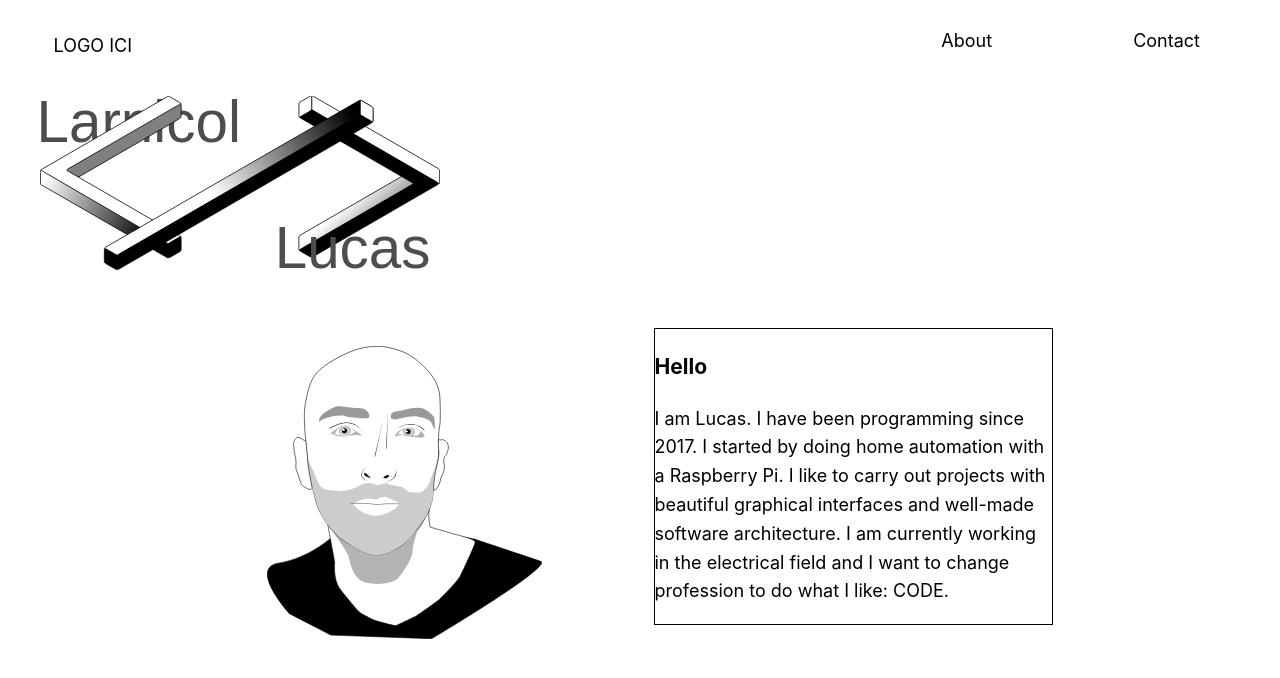
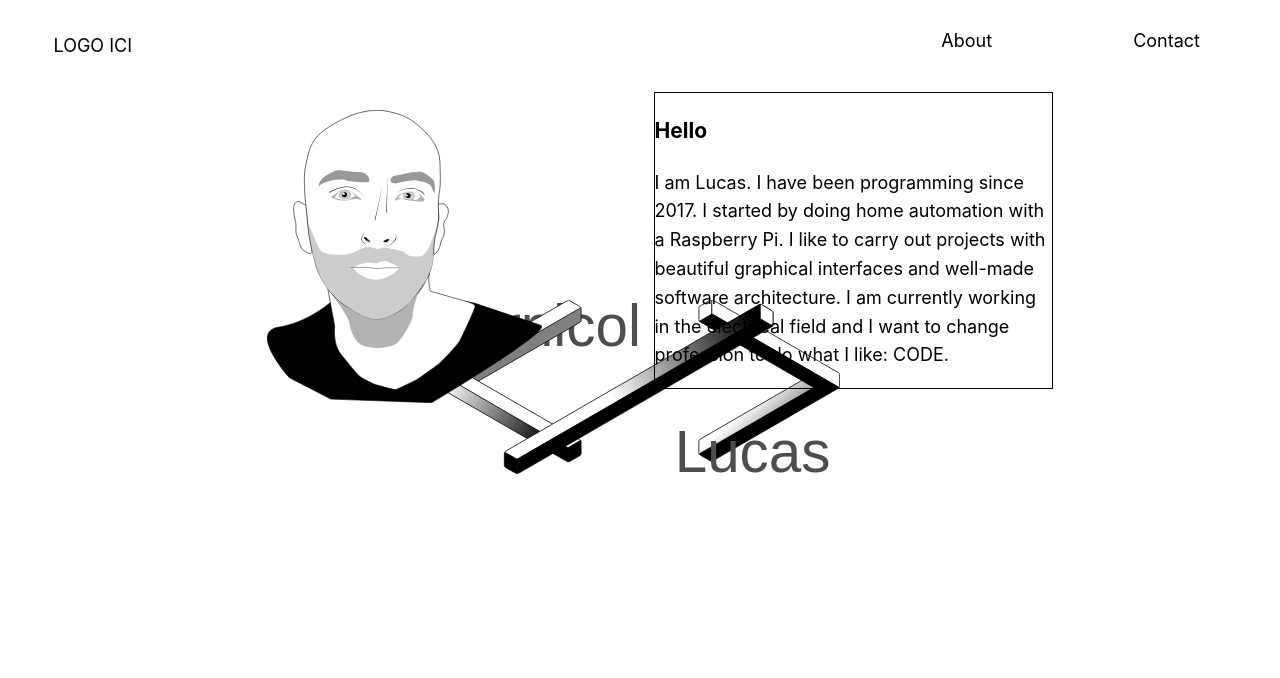
Before and after one commit to LarnicolLucas/PortFolio-React, a Next.js app in the folder nextjs-blog/: page / in a window 1280 px wide. Shown: the top 678 px of the page. Built offline with nearby package versions, Linux system fonts and the light colour scheme.

Commit message:
center anim logo

```diff
--- a/nextjs-blog/components/intro/svg_intro_container.module.css
+++ b/nextjs-blog/components/intro/svg_intro_container.module.css
@@ -1,6 +1,9 @@
-.container{
-    width: 100vw;
-    height: 75vh;
+.container_intro{
+    height: 100%;
+    width: 100%;
+    position: absolute;
+    top: 0;
+    left: 0;
     display: flex;
     justify-content: center;
     align-items: center;
```
